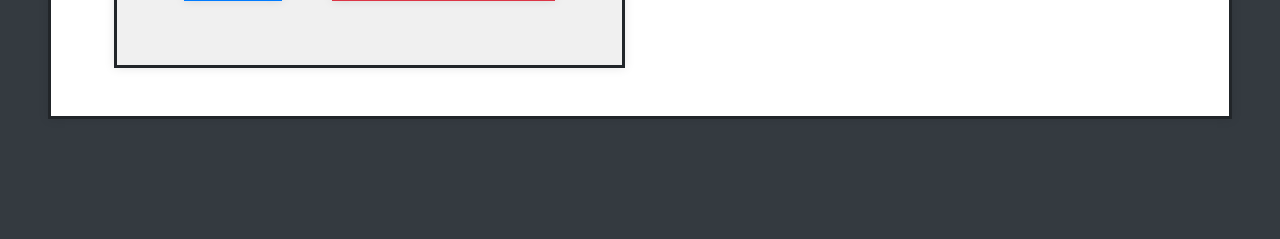
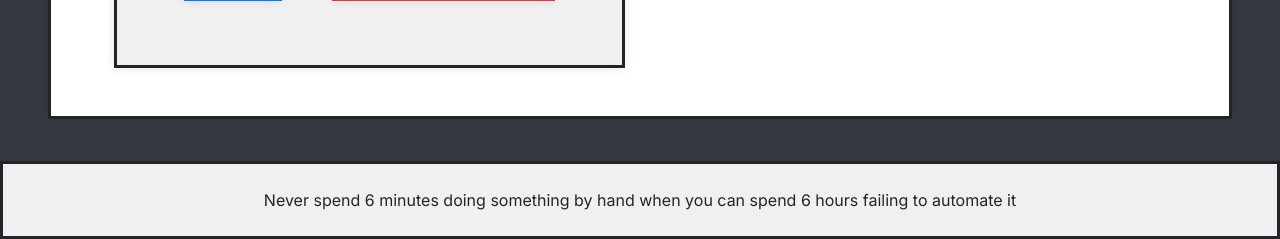
Before and after one commit to jadonic/pro2, a Flask app: page / in a window 1280 px wide. Shown: the part 561-800 px from the top of the page. Run offline with Flask 2, Linux system fonts and the light colour scheme; some libraries are stand-ins or nearby versions.

Commit message:
added footer

```diff
--- /dev/null
+++ b/templates/html_footer.html
@@ -0,0 +1,5 @@
+<footer class="position-fixed fixed-bottom">
+ <div class="text-center bg-nicolas2 p-4">
+    Never spend 6 minutes doing something by hand when you can spend 6 hours failing to automate it
+  </div>
+</footer>
--- a/templates/index.html
+++ b/templates/index.html
@@ -20,7 +20,7 @@
                     </div>
                     <div class="form-group d-flex justify-content-start">
                         <input type="text" class="form-control mr-1 col-6 bg-nicolas bg-nicolas3" id="formGroupExampleInput3" name="land" placeholder="Nationalität">
-                        <input type="text" class="form-control ml-1 col-6 bg-nicolas bg-nicolas3" id="formGroupExampleInput4" name="gewicht" placeholder="Gewicht">
+                        <input type="number" class="form-control ml-1 col-6 bg-nicolas bg-nicolas3" id="formGroupExampleInput4" name="gewicht" min="65" max="74" placeholder="Gewicht">
                     </div>
                     <div class="form-group d-flex justify-content-center">
                         <input type="submit" class="btn btn-primary mt-1 bg-nicolas bg-nicolas3" value="Eintragen" name="eintragen">
@@ -70,4 +70,6 @@
         </div>
     </div>
 </body>
+{% include "html_footer.html" %}
+
 </html>
--- a/templates/matte1.html
+++ b/templates/matte1.html
@@ -74,4 +74,5 @@
         </div>
     </div>
 </body>
+{% include "html_footer.html" %}
 </html>
--- a/templates/rangliste.html
+++ b/templates/rangliste.html
@@ -36,4 +36,5 @@
     </div>
 
 </body>
+{% include "html_footer.html" %}
 </html>
```
Also changed, not shown: main.py (line endings or trailing spaces), templates/html_head.html (line endings or trailing spaces).
